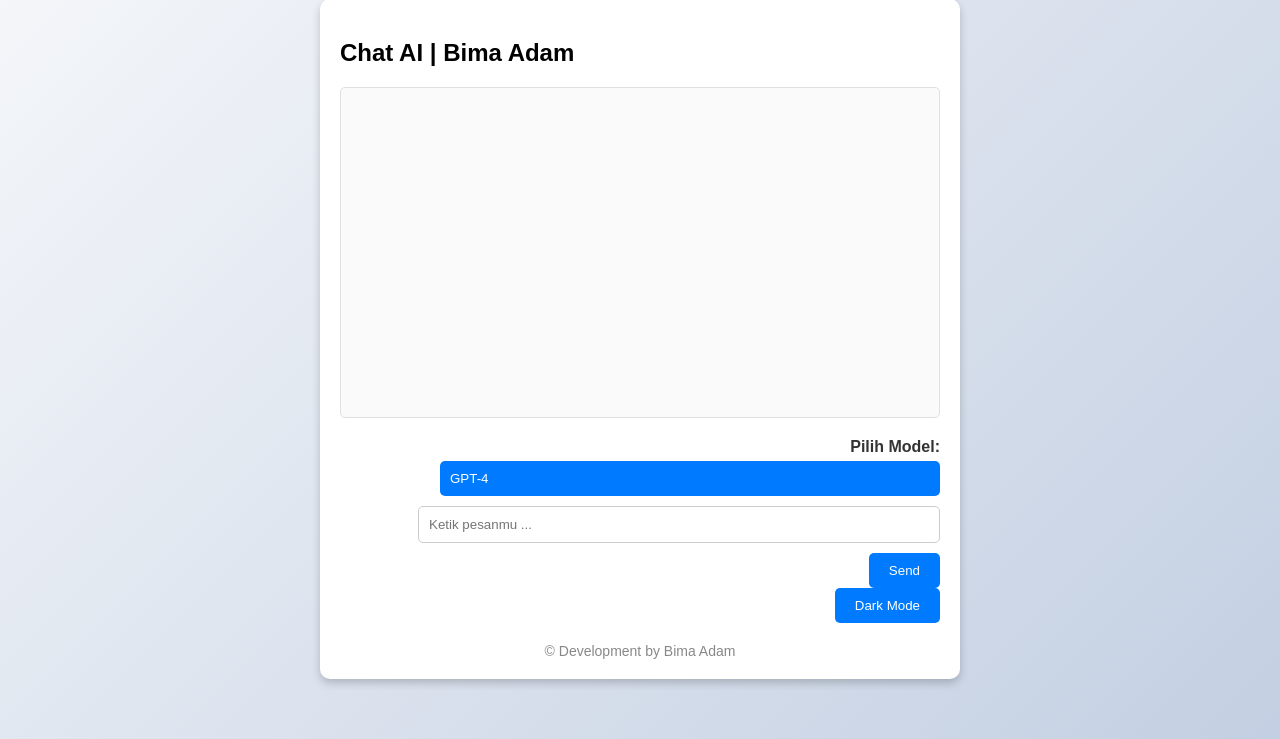
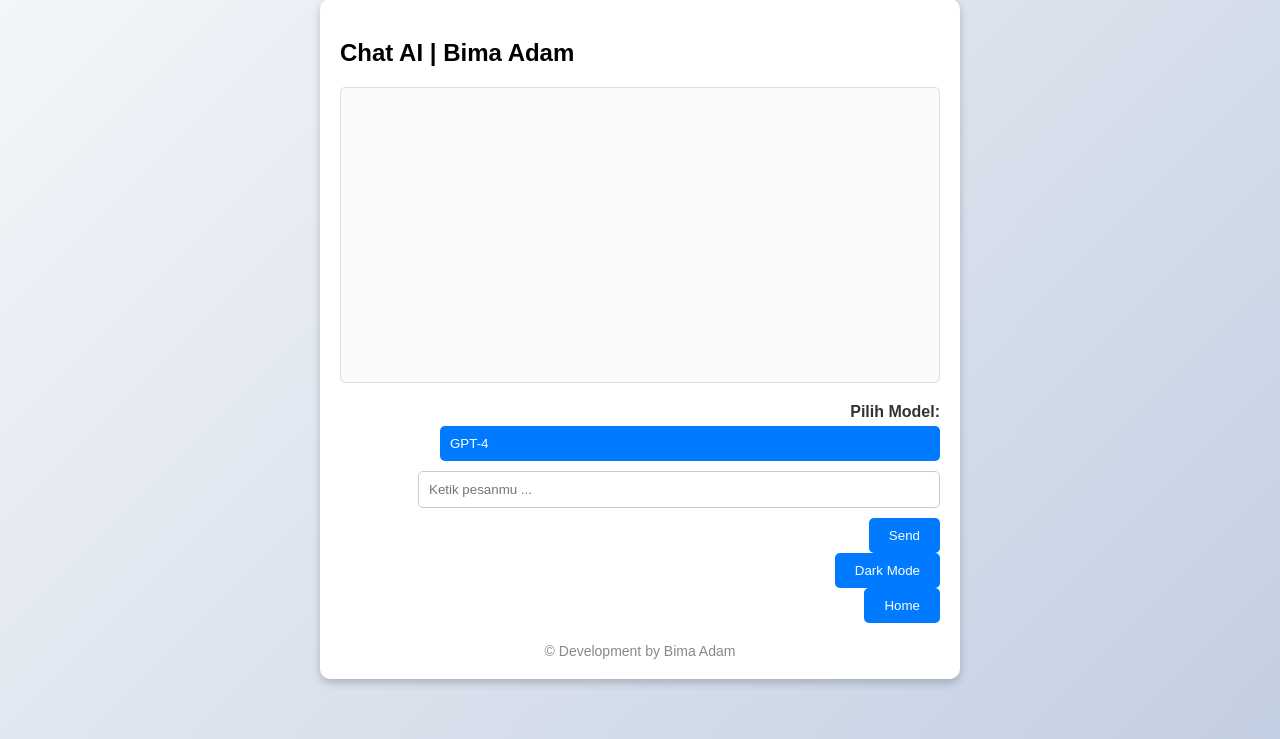
Before and after one commit to bimaadam/bimaadam.github.io, a Flask app: page / in a window 1280 px wide. Shown: the part 61-800 px from the top of the page. Run offline with Flask 3, Linux system fonts and the light colour scheme.

Commit message:
add web chatai

```diff
--- a/chatai/templates/index.html
+++ b/chatai/templates/index.html
@@ -138,6 +138,9 @@
             <input type="text" id="query-input" placeholder="Ketik pesanmu ...">
             <button onclick="sendQuery()">Send</button>
             <button onclick="toggleDarkMode()">Dark Mode</button>
+            <a href="/index.html">
+            <button onclick="button-home">Home</button>
+            </a>
         </div>
         <footer>
             &copy; Development by Bima Adam
```
